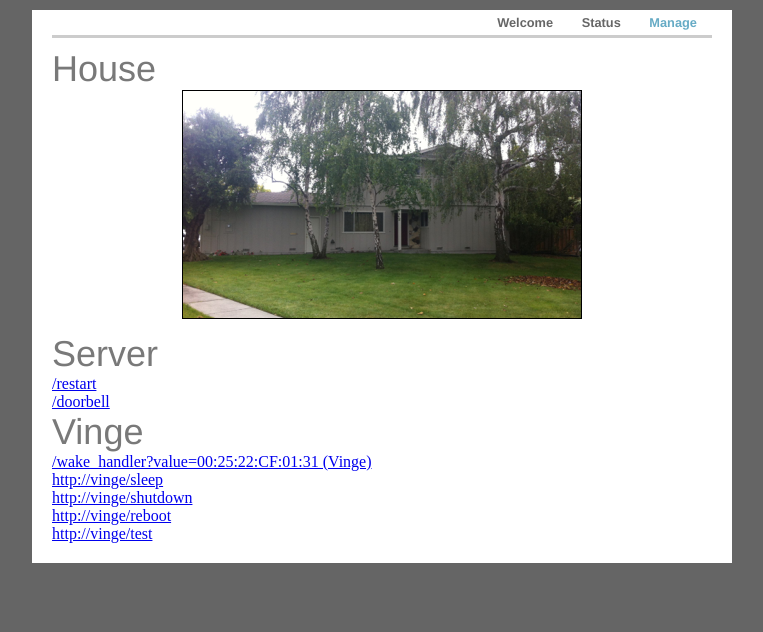
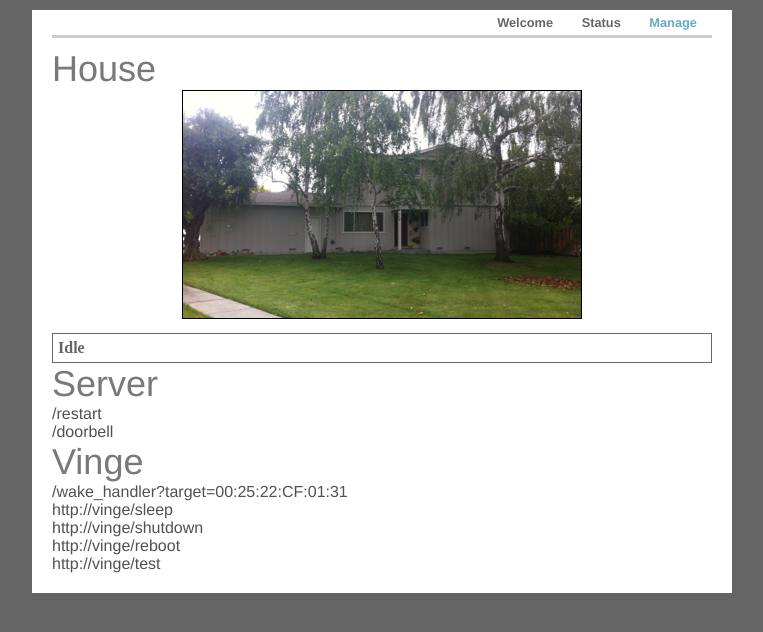
Before and after one commit to DonGar/house-monitor, a plain HTML site: page static/manage.html in a window 1280 px wide. Shown: the whole page, without its empty margins (258-1021 px from the left). Drawn offline with nearby package versions, Linux system fonts and the light colour scheme.

Commit message:
The Manage page now handles URLs without redirecting to a new page. Results are shown in a result box on page.
WOL now shows a "Success" result instead of redirecting to the home page.

```diff
--- a/static/Site.css
+++ b/static/Site.css
@@ -86,6 +86,26 @@ nav#navigation_bar li.current-page a
   text-transform: none;
 }
 
+.WorkingBlock {
+  border: solid 1px;
+
+  text-decoration: none;
+  padding: 5px;
+  color: #666666;
+  font-weight: bold;
+}
+
+.Redirect {
+  color: rgb(81, 81, 81);
+  text-decoration: none;
+  font-family: 'Helvetica Neue', Arial, sans-serif;
+}
+
+
+.Redirect:hover {
+  text-decoration: underline;
+}
+
 .Two_Column {
 	padding: 0;
 	width: 50%;
--- a/static/manage.html
+++ b/static/manage.html
@@ -11,11 +11,6 @@
   <link rel="stylesheet" type="text/css" media="screen,print" href="Site.css">
 
   <script src="//ajax.googleapis.com/ajax/libs/jquery/1.7.2/jquery.min.js"></script>
-
-  <!-- {% block header_javascript %} -->
-  <script type="text/javascript">
-  </script>
-  <!-- {% endblock %} -->
 </head>
 
 <body>
@@ -44,23 +39,39 @@
       </header>
 
       <!-- {% block body %} -->
+      <div class="WorkingBlock">
+        <div style="float: left;" id='working_url'>Idle</div>
+        <div style="float: right;" id='working_result'></div>
+        <div class="Clear"></div>
+      </div>
+
       <div>
         <p class="Header">Server</p>
 
-        <div><a href="/restart">/restart</a></div>
-        <div><a href="/doorbell">/doorbell</a></div>
+        <div class="Redirect">/restart</div>
+        <div class="Redirect">/doorbell</div>
       </div>
-
 
       <div>
         <p class="Header">Vinge</p>
 
-        <div><a href="/wake_handler?target=00:25:22:CF:01:31">/wake_handler?value=00:25:22:CF:01:31 (Vinge)</a></div>
-        <div><a href="http://vinge/sleep">http://vinge/sleep</a></div>
-        <div><a href="http://vinge/shutdown">http://vinge/shutdown</a></div>
-        <div><a href="http://vinge/reboot">http://vinge/reboot</a></div>
-        <div><a href="http://vinge/test">http://vinge/test</a></div>
+        <div class="Redirect">/wake_handler?target=00:25:22:CF:01:31</div>
+        <div class="Redirect">http://vinge/sleep</div>
+        <div class="Redirect">http://vinge/shutdown</div>
+        <div class="Redirect">http://vinge/reboot</div>
+        <div class="Redirect">http://vinge/test</div>
       <!--  {% endblock %} -->
+
+
+  <script type="text/javascript">
+    $(".Redirect").click(function() {
+      url = $(this).text();
+      $("#working_url").text(url);
+      $("#working_result").text('...');
+      $("#working_result").load(url);
+    });
+  </script>
+
 
     </div>
   </div>
```
Also changed, not shown: 1 other file.
